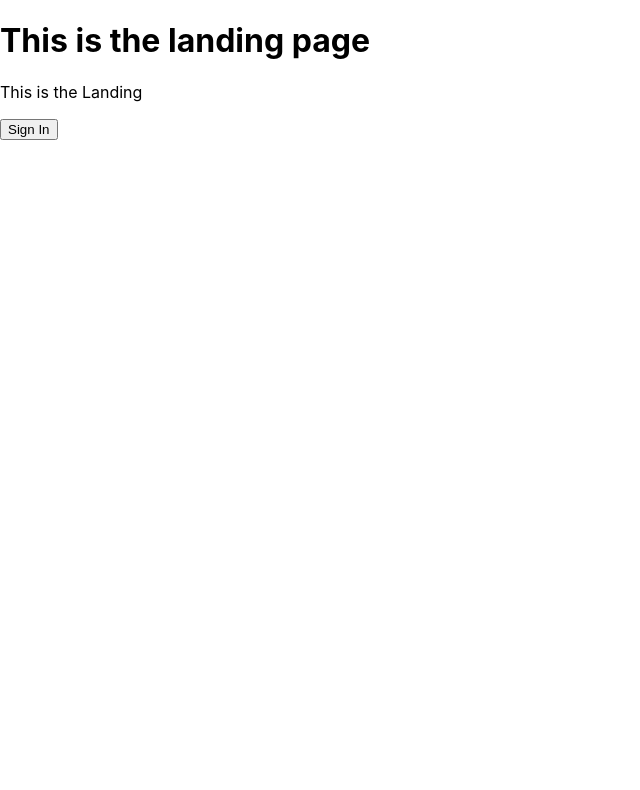
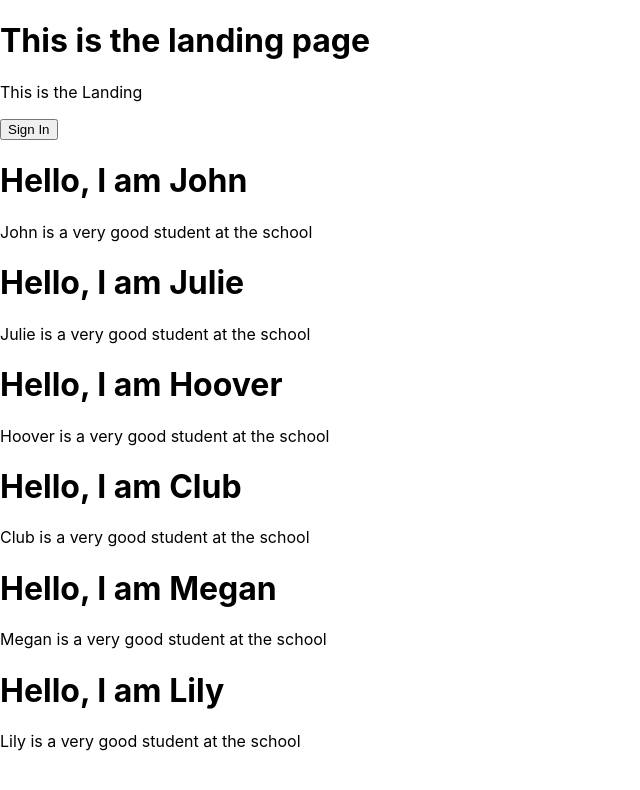
Before and after one commit to Luieka224/dynamic-page-template, a Next.js app: page / in a window 1280 px wide. Shown: the top 790 px of the page, without its empty margins (0-640 px from the left). Built offline with nearby package versions, Linux system fonts and the light colour scheme.

Commit message:
Added mapping for data array

```diff
--- a/pages/index.js
+++ b/pages/index.js
@@ -1,5 +1,6 @@
 import Landing from "/components/landing.jsx";
 import Dashboard from "/components/dashboard.jsx";
+import Names from "/components/names.jsx";
 
 import { useState } from "react";
 
@@ -10,7 +11,10 @@ export default function Home() {
     setSignedIn(!isSignedIn);
   }
 
-  const data = {"name":"John", "name":"Julie", "name":"Hoover", "name":"Club", "name":"Megan", "name":"Lily"}
+  const data = ["John", "Julie", "Hoover", "Club", "Megan", "Lily"]
+  const nameData = data.map((name) =>
+      <Names name={name} />
+    )
 
   return (
     <main>
@@ -22,6 +26,7 @@ export default function Home() {
       <button onClick={signInAndOut}>
         {isSignedIn ? "Sign Out" : "Sign In"}
       </button>
+      {nameData}
     </main>
   );
 }
```
